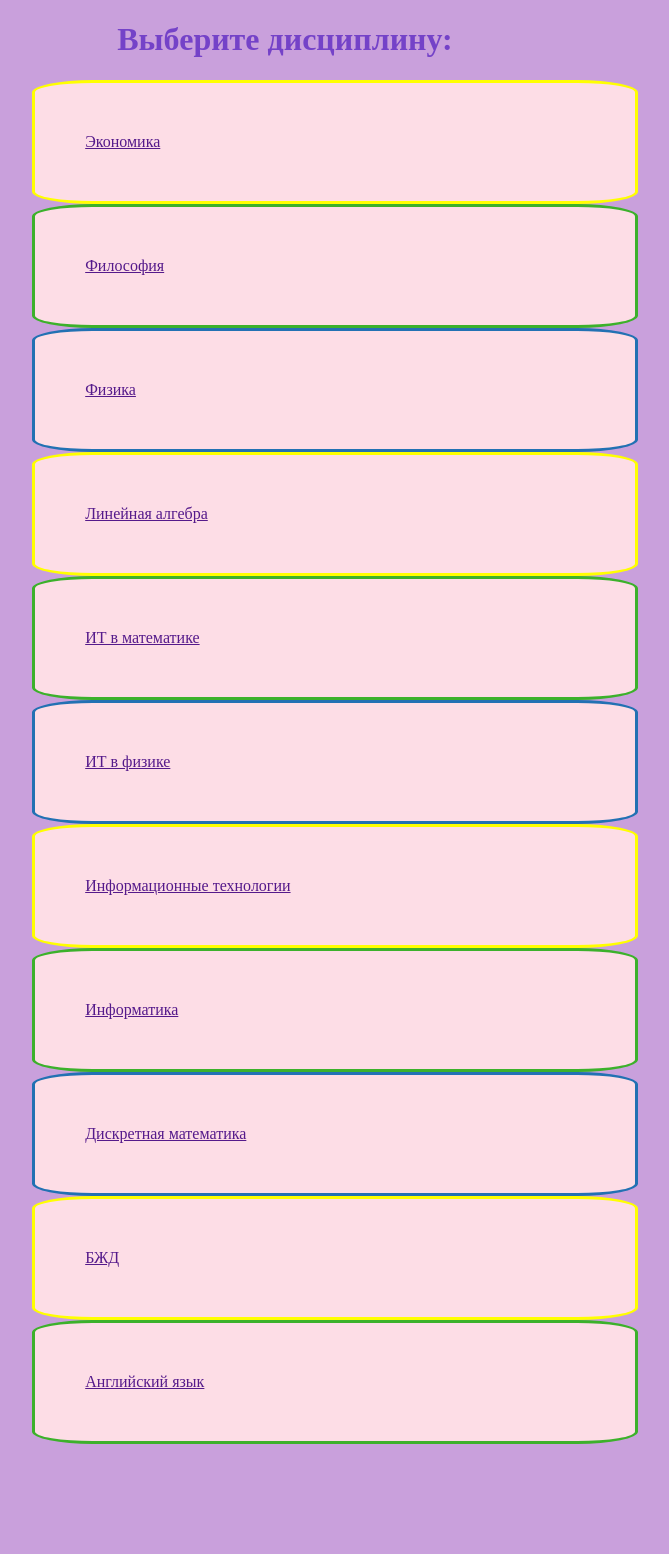
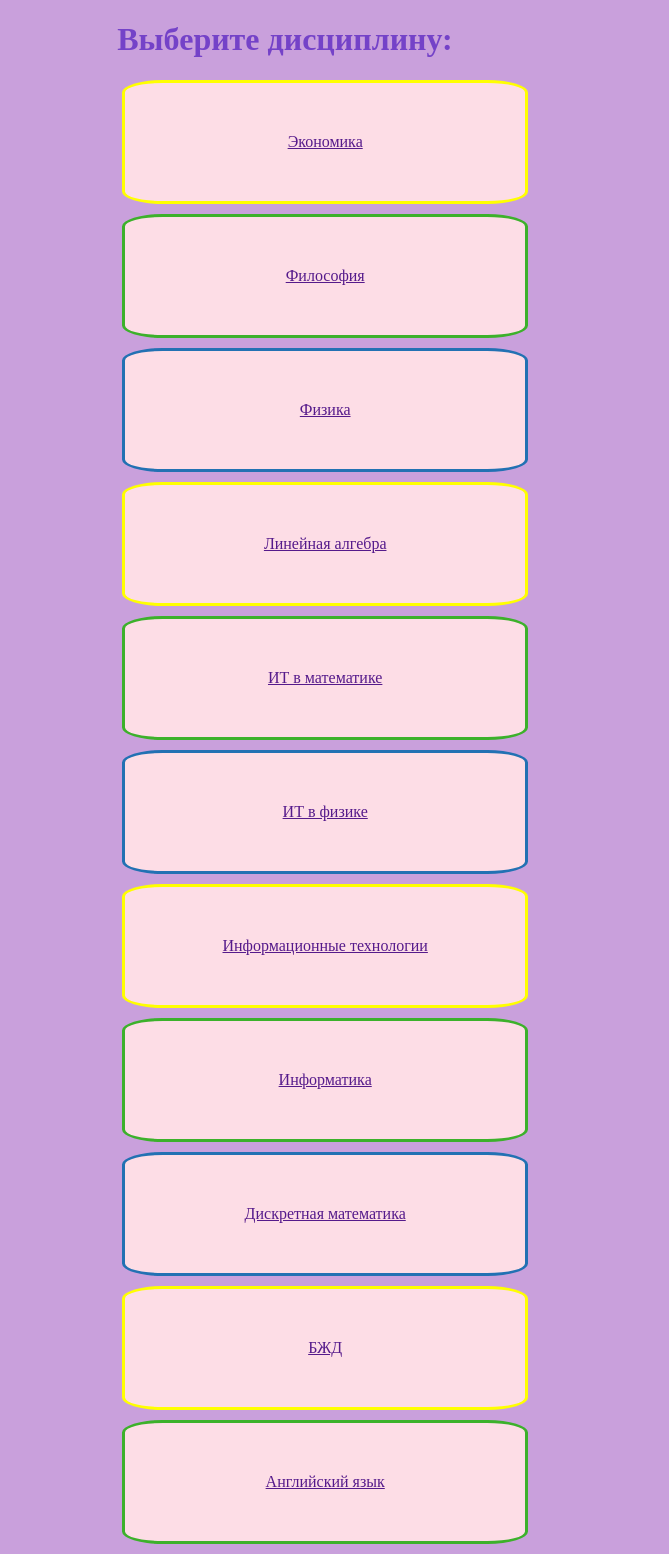
Before and after one commit to Natasha617/Natasha617.github.io, a Jekyll site: the page first_semestr.html, which Jekyll copies as it is, in a window 1280 px wide. Shown: the whole page, without its empty margins (355-1024 px from the left). Built offline with Jekyll 4.4.1, drawn with Linux system fonts in a browser that asks for light colours; before the commit the page ends 1452 px from its top, so only the background shows below that.

Commit message:
Update first_semestr.html

```diff
--- a/first_semestr.html
+++ b/first_semestr.html
@@ -20,6 +20,8 @@
    	font-size: : 50px;
    	margin-right: 30%: ;
     margin-left: 30%;
+    margin-top: 10px;
+    margin-bottom: 10px;
     display: center;
    }
    .b{
@@ -30,6 +32,8 @@
    	font-size: : 50px;
     margin-right: 30%;
     margin-left: 30%;
+    margin-top: 10px;
+    margin-bottom: 10px;
     display: center;
    }
    .c{
@@ -40,17 +44,20 @@
    	font-size: : 50px;
     margin-right: 30%;
     margin-left: 30%;
+    margin-top: 10px;
+    margin-bottom: 10px;
     display: center;
    }
    div {
-
-   	width: 500px;
+   	margin-left: 30%;
+    margin-right: 30%;
+    width: 300px;
    }
 </style>
 
 <body>
 	<h1 align="center"> Выберите дисциплину:</h1>
-
+	 <div align="center">
 		<div class = "a"> <a href ="">Экономика</a> </div>
 		<div class = "b"> <a href ="">Философия</a> </div>
 		<div class = "c"> <a href ="">Физика</a> </div>
@@ -62,6 +69,6 @@
 		<div class = "c"> <a href ="">Дискретная математика</a> </div>
 		<div class = "a"> <a href ="">БЖД</a> </div>
 		<div class = "b"> <a href ="">Английский язык</a> </div>
-
+	</div>
 </body>
 </html>
```
